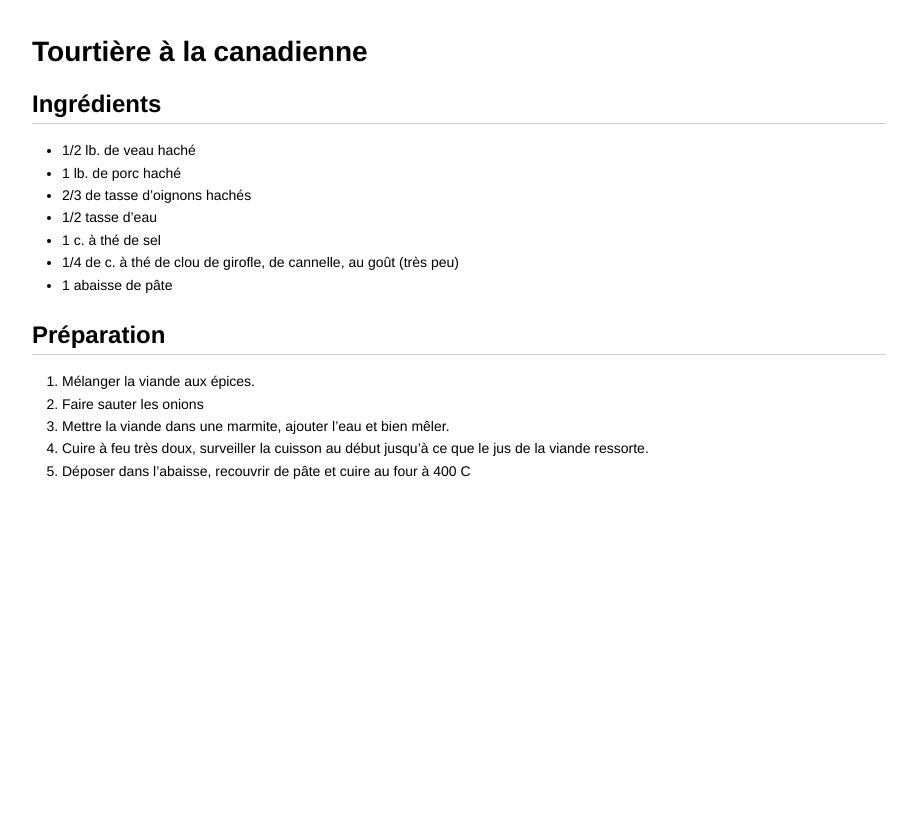
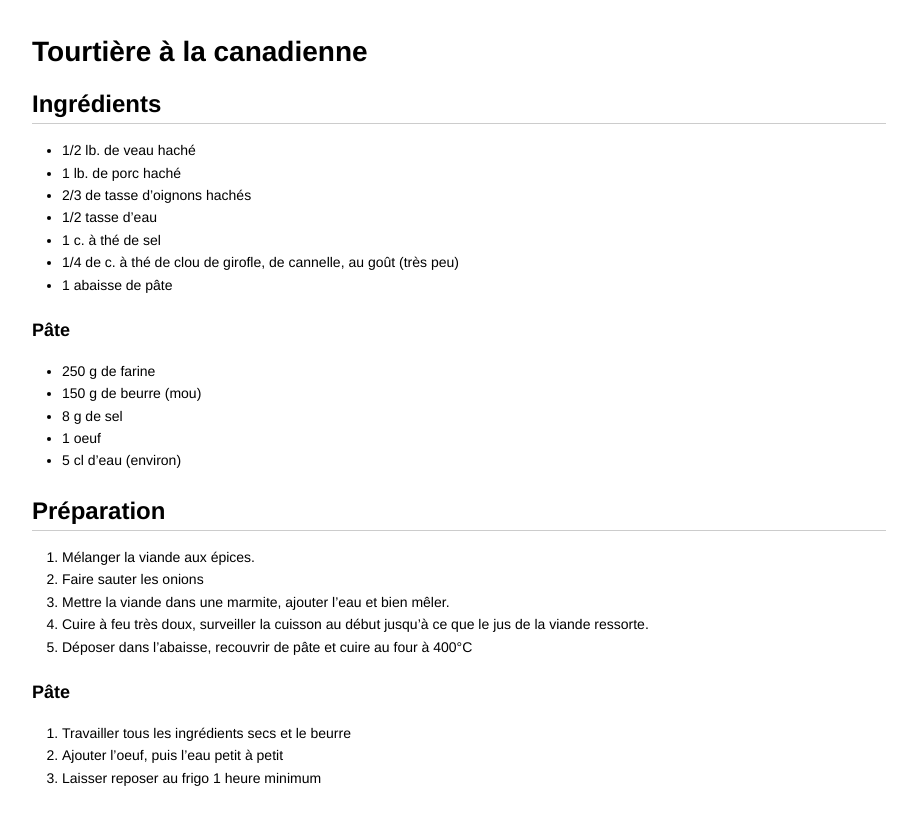
Before and after one commit to kruchten/spoon, a Jekyll site: the page built from _posts/2013-12-29-tourtiere.md, in a window 1280 px wide. Shown: the top 825 px of the page, without its empty margins (181-1098 px from the left). Built offline with Jekyll 4.4.1, drawn with Linux system fonts in a browser that asks for light colours.

```diff
--- a/_posts/2013-12-29-tourtiere.md
+++ b/_posts/2013-12-29-tourtiere.md
@@ -16,10 +16,22 @@ title: Tourtière à la canadienne
 * 1/4 de c. à thé de clou de girofle, de cannelle, au goût (très peu)
 * 1 abaisse de pâte
 
+###Pâte
+* 250 g de farine
+* 150 g de beurre (mou)
+* 8 g de sel
+* 1 oeuf
+* 5 cl d'eau (environ)
+
 ##Préparation
 
 1. Mélanger la viande aux épices.
 1. Faire sauter les onions
 1. Mettre la viande dans une marmite, ajouter l'eau et bien mêler.
 1. Cuire à feu très doux, surveiller la cuisson au début jusqu'à ce que le jus de la viande ressorte.
-1. Déposer dans l'abaisse, recouvrir de pâte et cuire au four à 400 C
+1. Déposer dans l'abaisse, recouvrir de pâte et cuire au four à 400°C
+
+###Pâte
+1. Travailler tous les ingrédients secs et le beurre
+2. Ajouter l'oeuf, puis l'eau petit à petit
+3. Laisser reposer au frigo 1 heure minimum
```
Also changed, not shown: _posts/2013-12-28-baguettes.md (+16 -16 lines), _posts/2013-12-29-blanquette_de_veau.md (+1 -1 lines), _posts/2013-12-29-dinde.md (+3 -1 lines), _posts/2013-12-29-kale_salad.md (+9 -6 lines), _posts/2013-12-29-zoe_chicken_or_tofu.md (+8 -3 lines), img/dinde5.jpg (added), img/dinde6.jpg (added), img/kale-salad1.jpg (added), img/kale-salad2.jpg (added), img/kale-salad3.jpg (added), 3 other files.
